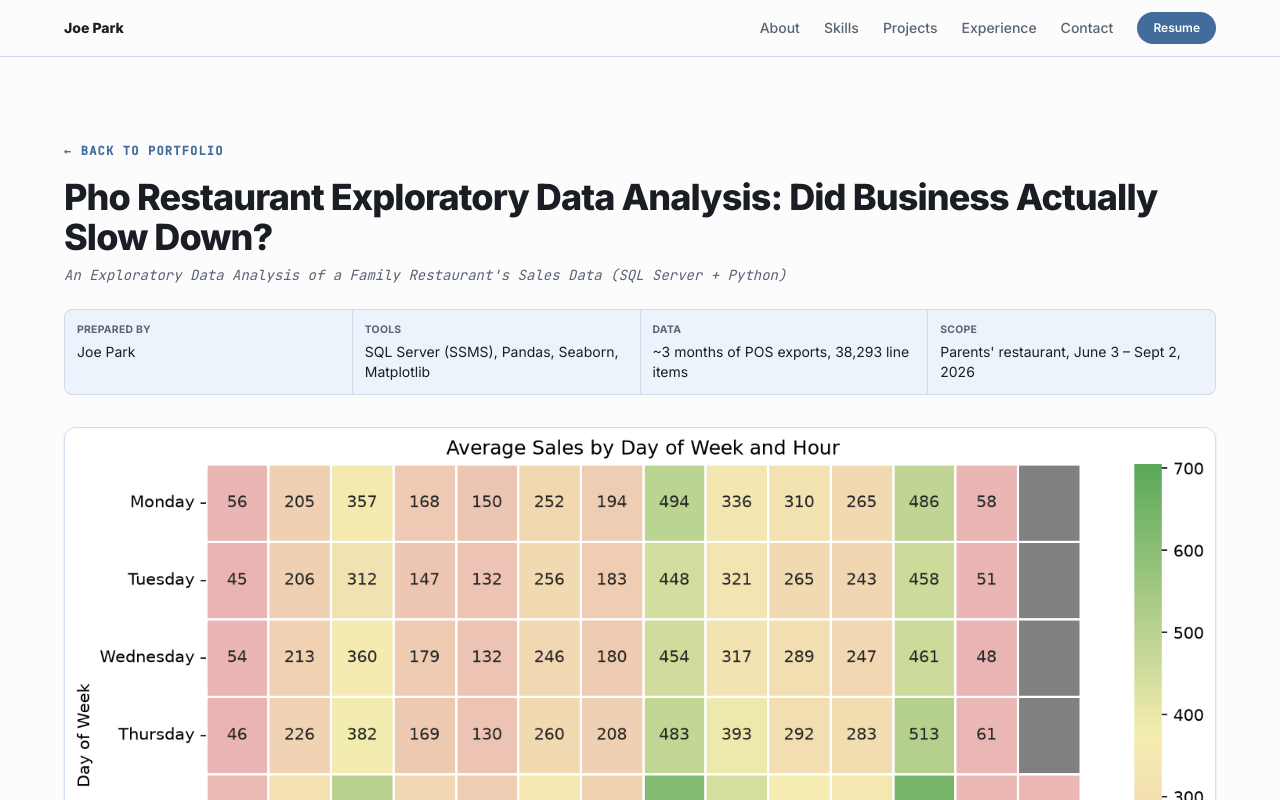
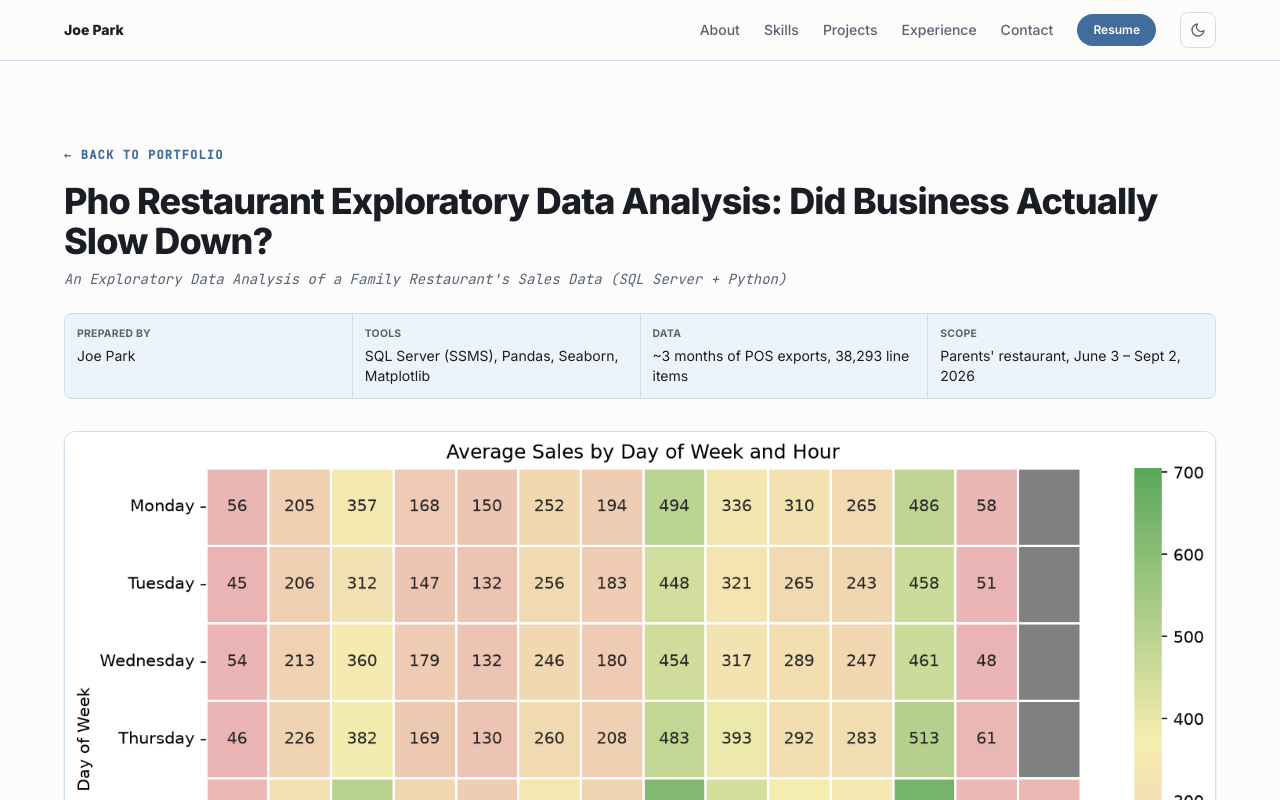
Before and after one commit to SunghunP/joe-portfolio, a React (Vite) app: page /joe-portfolio/projects/pho-restaurant-analysis in a window 1280 px wide. Shown: the top 800 px of the page. Built offline with nearby package versions, Linux system fonts and the light colour scheme.

Commit message:
Add Dark mode

```diff
--- a/index.html
+++ b/index.html
@@ -5,6 +5,18 @@
   <meta charset="UTF-8" />
   <link rel="icon" type="image/svg+xml" href="/favicon.svg" />
   <meta name="viewport" content="width=device-width, initial-scale=1.0" />
+  <meta name="color-scheme" content="light dark" />
+  <script>
+    // Apply the saved (or system) theme before first paint to avoid a light flash
+    (function () {
+      var theme;
+      try { theme = localStorage.getItem('theme'); } catch (e) {}
+      if (theme !== 'light' && theme !== 'dark') {
+        theme = window.matchMedia('(prefers-color-scheme: dark)').matches ? 'dark' : 'light';
+      }
+      document.documentElement.dataset.theme = theme;
+    })();
+  </script>
   <title>Joe Park | Data Analyst in Seattle, WA</title>
   <meta name="description"
     content="Joe Park is a data analyst based in Seattle, WA, specializing in SQL and Power BI. Explore his portfolio and see his resume, skills, and projects." />
--- a/src/components/Contact.jsx
+++ b/src/components/Contact.jsx
@@ -35,7 +35,7 @@ export default function Contact() {
         <a
           href={`${import.meta.env.BASE_URL}Joe_Park_Resume.pdf`}
           download="Joe_Park_Resume.pdf"
-          className="rounded-full bg-primary px-6 py-3 text-sm font-semibold text-white transition hover:bg-primary-strong"
+          className="rounded-full bg-primary px-6 py-3 text-sm font-semibold text-on-primary transition hover:bg-primary-strong"
         >
           Download Résumé
         </a>
@@ -48,7 +48,7 @@ export default function Contact() {
             rel="noopener noreferrer"
             className="inline-flex items-center gap-2 rounded-full border border-primary px-5 py-3 text-sm font-semibold text-primary transition hover:bg-primary-tint"
           >
-            <img src={link.icon} alt="" className="h-4 w-4" />
+            <img src={link.icon} alt="" className="icon-mono h-4 w-4" />
             {link.label}
           </a>
         ))}
--- a/src/components/Hero.jsx
+++ b/src/components/Hero.jsx
@@ -38,12 +38,12 @@ export default function Hero() {
                   aria-label={link.label}
                   className="grid h-9 w-9 place-items-center rounded-full border border-border bg-card text-muted transition hover:border-primary hover:text-primary"
                 >
-                  <img src={link.icon} alt="" className="h-4 w-4" />
+                  <img src={link.icon} alt="" className="icon-mono h-4 w-4" />
                 </a>
               ))}
             </div>
             <div className="mt-6 flex flex-wrap gap-3">
-              <Link to="/#projects" className="rounded-full bg-primary px-5 py-3 text-sm font-semibold text-white">
+              <Link to="/#projects" className="rounded-full bg-primary px-5 py-3 text-sm font-semibold text-on-primary">
                 View Projects
               </Link>
               <a href={`${import.meta.env.BASE_URL}Joe_Park_Resume.pdf`}
@@ -58,7 +58,7 @@ export default function Hero() {
             <img
               src={profilePhoto}
               alt="Portrait of Joe Park"
-              className="aspect-square w-full object-cover"
+              className="dim-in-dark aspect-square w-full object-cover"
             />
           </div>
         </div>
--- a/src/components/Nav.jsx
+++ b/src/components/Nav.jsx
@@ -1,6 +1,7 @@
 import { useState, useEffect } from 'react';
 import { Link, useLocation } from 'react-router-dom';
 import Shell from './Shell';
+import ThemeToggle from './ThemeToggle';
 
 const NAV_LINKS = [
   { id: 'about', label: 'About' },
@@ -14,12 +15,12 @@ export default function Nav() {
   const [isOpen, setIsOpen] = useState(false)
   const [activeId, setActiveId] = useState(null)
   const location = useLocation()
+  const isHome = location.pathname === '/'
+  // Section highlighting only applies on the home page
+  const currentId = isHome ? activeId : null
 
   useEffect(() => {
-    if (location.pathname !== '/') {
-      setActiveId(null)
-      return
-    }
+    if (!isHome) return
 
     const sections = NAV_LINKS
       .map((link) => document.getElementById(link.id))
@@ -40,8 +41,11 @@ export default function Nav() {
 
     sections.forEach((section) => observer.observe(section))
 
-    return () => observer.disconnect()
-  }, [location.pathname])
+    return () => {
+      observer.disconnect()
+      setActiveId(null)
+    }
+  }, [isHome])
 
   return (
     <header className="sticky top-0 z-50 border-b border-border bg-bg/90 backdrop-blur">
@@ -57,7 +61,7 @@ export default function Nav() {
               key={link.id}
               to={`/#${link.id}`}
               className={`text-sm font-medium transition-colors ${
-                link.id === activeId ? 'text-primary-strong' : 'text-muted hover:text-ink'
+                link.id === currentId ? 'text-primary-strong' : 'text-muted hover:text-ink'
               }`}
             >
               {link.label}
@@ -66,22 +70,26 @@ export default function Nav() {
           <a
             href={`${import.meta.env.BASE_URL}Joe_Park_Resume.pdf`}
             download="Joe_Park_Resume.pdf"
-            className="rounded-full bg-primary px-4 py-2 text-xs font-semibold text-white"
+            className="rounded-full bg-primary px-4 py-2 text-xs font-semibold text-on-primary"
           >
             Resume
           </a>
+          <ThemeToggle />
         </nav>
 
         {/*Mobile Toggle: only shown below sm: */}
+        <div className="flex items-center gap-2 sm:hidden">
+          <ThemeToggle />
           <button
             type="button"
             onClick={() => setIsOpen((open) => !open)}
             aria-expanded={isOpen}
             aria-label="Toggle menu"
-          className="grid h-9 w-9 place-items-center rounded-lg border border-border text-ink sm:hidden"
+            className="grid h-9 w-9 place-items-center rounded-lg border border-border text-ink"
           >
             {isOpen ? '✕' : '☰'}
           </button>
+        </div>
       </Shell>
 
       {/* Mobile Panel: only exists in the DOM at all when isOpen is true */}
@@ -92,7 +100,7 @@ export default function Nav() {
               key={link.id}
               to={`/#${link.id}`}
               onClick={() => setIsOpen(false)}
-              className={`py-2 text-sm font-medium ${link.id === activeId ? 'text-primary' : 'text-muted'}`}
+              className={`py-2 text-sm font-medium ${link.id === currentId ? 'text-primary' : 'text-muted'}`}
             >
               {link.label}
             </Link>
@@ -100,7 +108,7 @@ export default function Nav() {
           <a
             href={`${import.meta.env.BASE_URL}Joe_Park_Resume.pdf`}
             download="Joe_Park_Resume.pdf"
-            className="rounded-full bg-primary px-4 py-2 text-xs font-semibold text-white"
+            className="rounded-full bg-primary px-4 py-2 text-xs font-semibold text-on-primary"
           >
             Resume
           </a>
--- a/src/components/SkillCard.jsx
+++ b/src/components/SkillCard.jsx
@@ -25,7 +25,7 @@ const SIZE_STYLES = {
   },
 }
 
-export default function SkillCard({ name, body, chips, size, accent, icon }) {
+export default function SkillCard({ name, body, chips, size, accent, icon, iconColor }) {
   const s = SIZE_STYLES[size]
 
   return (
@@ -34,7 +34,7 @@ export default function SkillCard({ name, body, chips, size, accent, icon }) {
     >
 
       <div className="flex items-center gap-2">
-        {icon && <img src={icon} alt="" className={s.icon} />}
+        {icon && <img src={icon} alt="" className={`${s.icon} ${iconColor ? '' : 'icon-mono'}`} />}
         <h3 className={`${s.title} font-bold text-ink`}>{name}</h3>
       </div>
 
--- /dev/null
+++ b/src/components/ThemeToggle.jsx
@@ -0,0 +1,81 @@
+import { useState, useEffect } from 'react';
+
+const STORAGE_KEY = 'theme'
+
+function readStoredTheme() {
+  try {
+    return localStorage.getItem(STORAGE_KEY)
+  } catch {
+    return null
+  }
+}
+
+function systemTheme() {
+  return window.matchMedia('(prefers-color-scheme: dark)').matches ? 'dark' : 'light'
+}
+
+export default function ThemeToggle({ className = '' }) {
+  // index.html sets data-theme before first paint, so read it back from there
+  const [theme, setTheme] = useState(() => document.documentElement.dataset.theme || systemTheme())
+
+  // Follow the OS setting until the visitor picks a theme themselves
+  useEffect(() => {
+    const media = window.matchMedia('(prefers-color-scheme: dark)')
+    const onChange = () => {
+      if (readStoredTheme()) return
+      const next = media.matches ? 'dark' : 'light'
+      document.documentElement.dataset.theme = next
+      setTheme(next)
+    }
+    media.addEventListener('change', onChange)
+    return () => media.removeEventListener('change', onChange)
+  }, [])
+
+  const toggle = () => {
+    const next = theme === 'dark' ? 'light' : 'dark'
+    const root = document.documentElement
+    root.classList.add('theme-transition')
+    root.dataset.theme = next
+    window.setTimeout(() => root.classList.remove('theme-transition'), 250)
+    try {
+      localStorage.setItem(STORAGE_KEY, next)
+    } catch {
+      // Storage can be blocked (private mode); the toggle still works for this visit
+    }
+    setTheme(next)
+  }
+
+  const isDark = theme === 'dark'
+
+  return (
+    <button
+      type="button"
+      onClick={toggle}
+      aria-label={isDark ? 'Switch to light mode' : 'Switch to dark mode'}
+      title={isDark ? 'Light mode' : 'Dark mode'}
+      className={`grid h-9 w-9 place-items-center rounded-lg border border-border text-muted transition-colors hover:text-ink ${className}`}
+    >
+      <svg
+        viewBox="0 0 24 24"
+        fill="none"
+        stroke="currentColor"
+        strokeWidth="2"
+        strokeLinecap="round"
+        strokeLinejoin="round"
+        className="h-4 w-4"
+        aria-hidden="true"
+      >
+        {isDark ? (
+          // Sun: shown in dark mode, switches to light
+          <>
+            <circle cx="12" cy="12" r="4" />
+            <path d="M12 2v2M12 20v2M4.93 4.93l1.41 1.41M17.66 17.66l1.41 1.41M2 12h2M20 12h2M6.34 17.66l-1.41 1.41M19.07 4.93l-1.41 1.41" />
+          </>
+        ) : (
+          // Moon: shown in light mode, switches to dark
+          <path d="M21 12.79A9 9 0 1 1 11.21 3 7 7 0 0 0 21 12.79z" />
+        )}
+      </svg>
+    </button>
+  )
+}
--- a/src/data/skills.js
+++ b/src/data/skills.js
@@ -19,6 +19,7 @@ export const skills = [
     size: 'lg',
     accent: true,
     icon: powerbiIcon,
+    iconColor: true,
     body: 'Interactive reports non-analysts can drive themselves. Shape Map on custom boundaries, slicers wired across every page, companion tables where visuals fall short.',
     chips: ['Shape Map', 'Slicers', 'DAX (basic)', 'TopoJSON'],
   },
```
Also changed, not shown: src/index.css (+36 -0 lines). Lines whose indentation alone changed are shown as unchanged.
